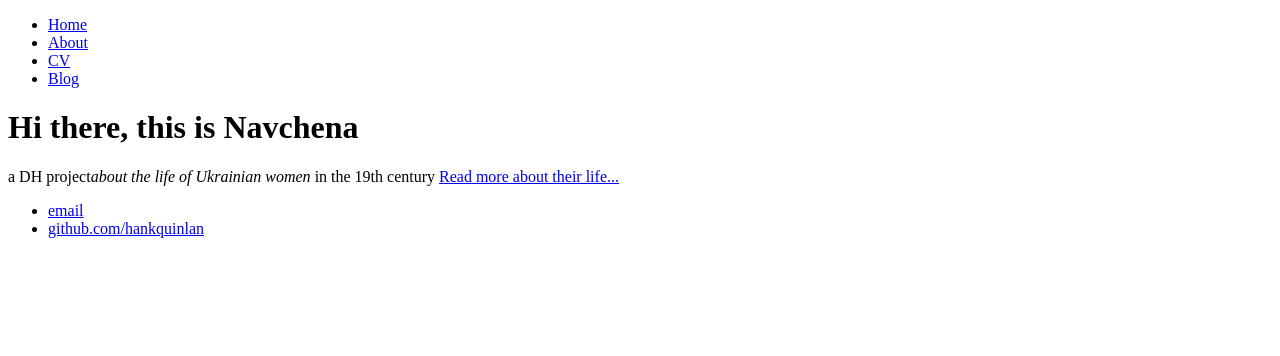
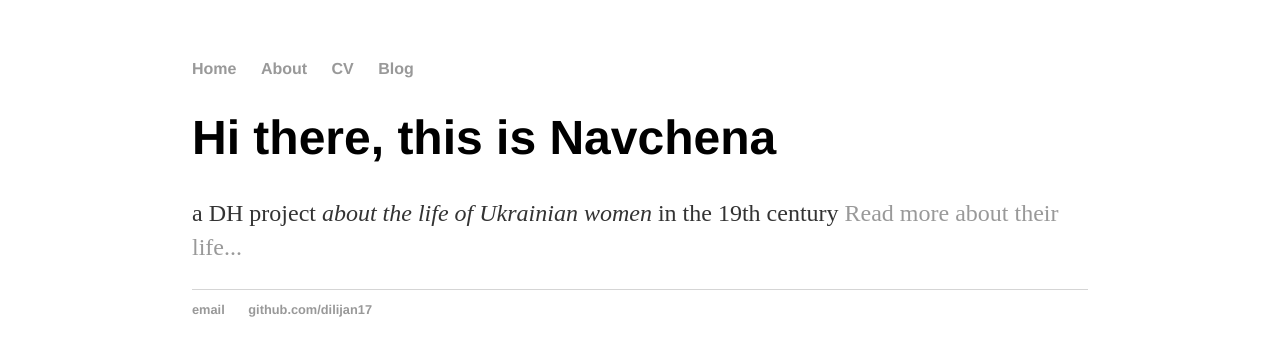
Before and after one commit to dilijan17/dilijan17.github.io, a plain HTML site: page index.html in a window 1280 px wide. Drawn offline with Linux system fonts and the light colour scheme; files that its build step writes are made by us from their sources.

Commit message:
Update index.html

```diff
--- a/index.html
+++ b/index.html
@@ -2,6 +2,8 @@
 <html>
 	<head>
 		<title>Navchena, A Digital Humanities Project </title>
+		<!-- link to main stylesheet -->
+		<link rel="stylesheet" type="text/css" href="/css/main.css">
 	</head>
 	<body>
 		<nav>
@@ -15,13 +17,13 @@
 		<div class="container">
     		<div class="blurb">
         		<h1>Hi there, this is Navchena</h1>
-				<p>a DH project<em>about the life of Ukrainian women</em> in the 19th century <a href="/about">Read more about their life...</a></p>
+				<p> a DH project <em> about the life of Ukrainian women </em> in the 19th century <a href="/about">Read more about their life...</a></p>
     		</div><!-- /.blurb -->
 		</div><!-- /.container -->
 		<footer>
     		<ul>
-        		<li><a href="mailto:hankquinlanhub@gmail.com">email</a></li>
-        		<li><a href="https://github.com/hankquinlan">github.com/hankquinlan</a></li>
+        		<li><a href="mailto:vio@gmail.com">email</a></li>
+        		<li><a href="https://github.com/dilijan17">github.com/dilijan17</a></li>
 			</ul>
 		</footer>
 	</body>
```
